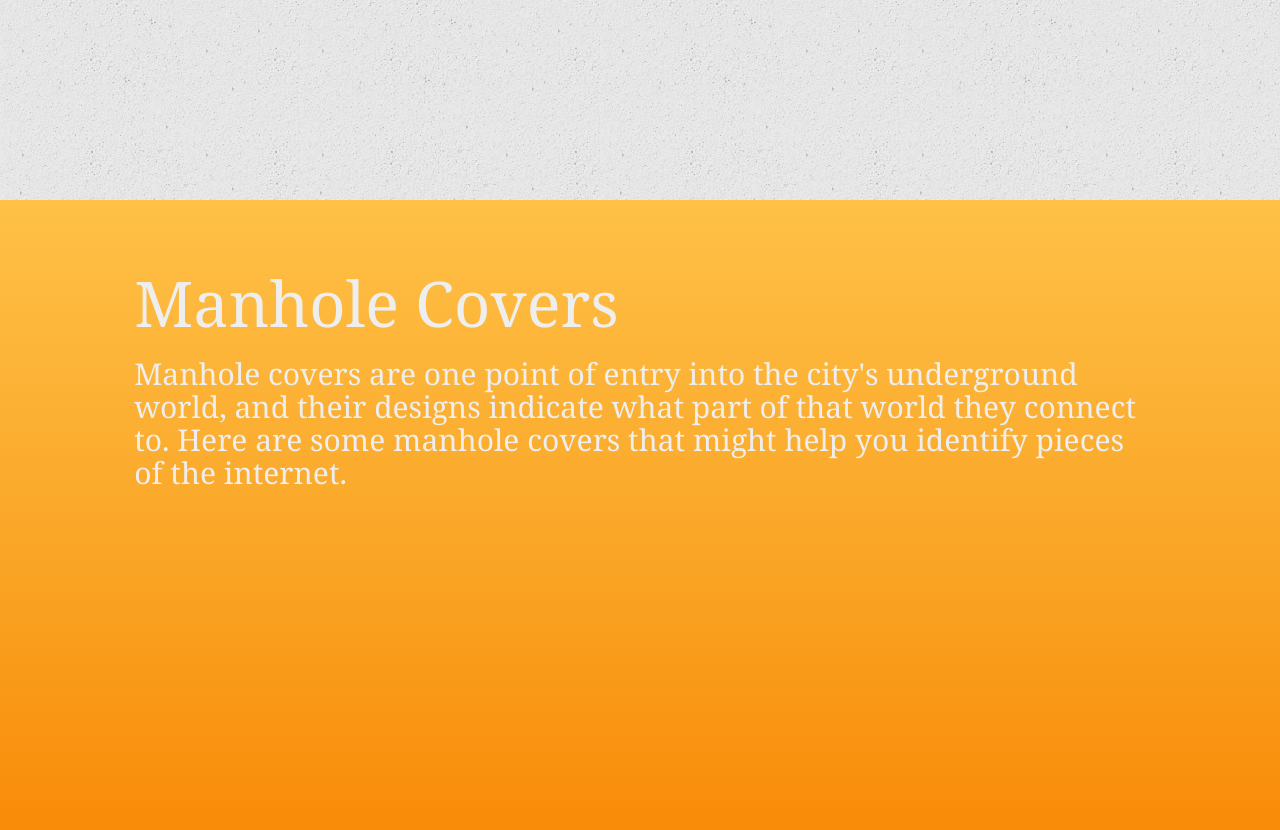
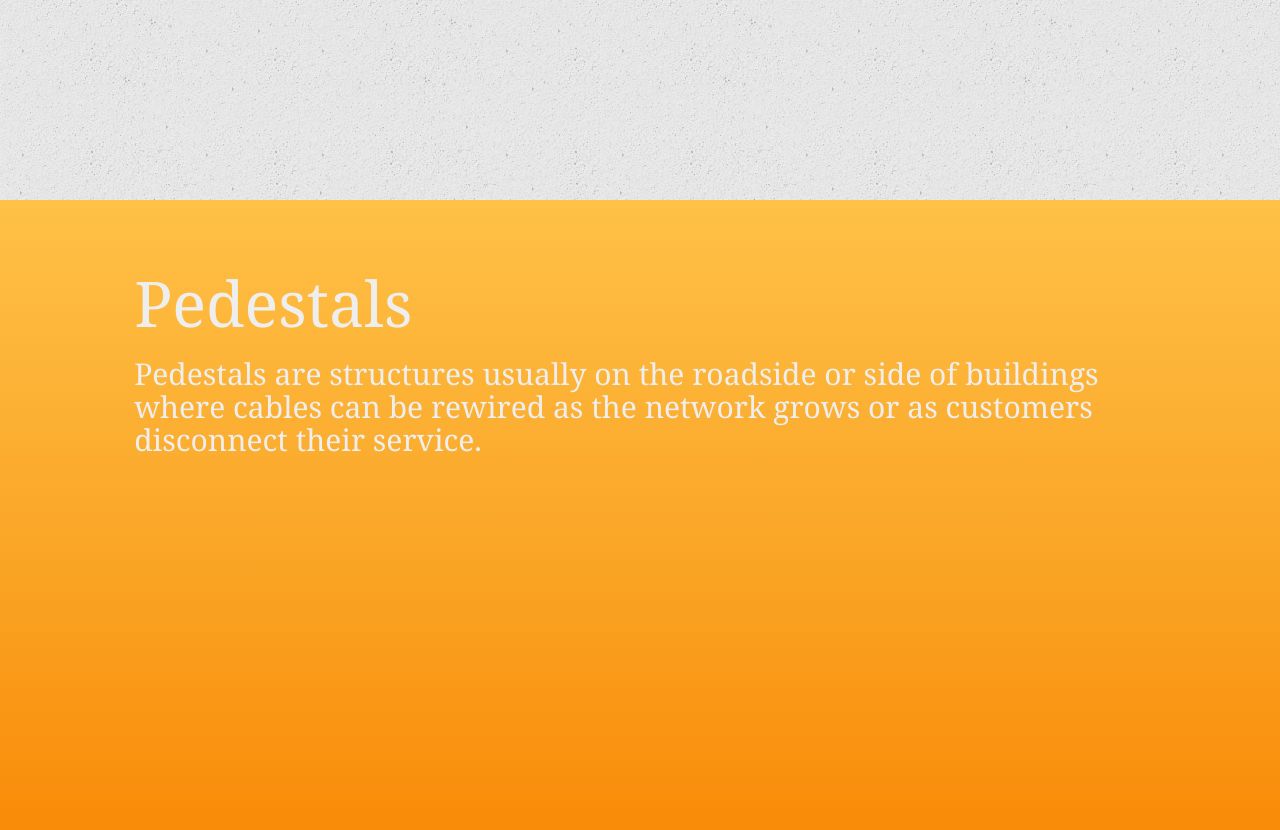
Before and after one commit to lifewinning/seeingnetworks, a Jekyll site: the page built from phx/index.md, in a window 1280 px wide and 900 px high, scrolled down 752 px. Shown: the top 830 px of the window. Built offline with Jekyll 4.4.1, drawn with Linux system fonts in a browser that asks for light colours; nearby versions of some CDN libraries; some of the changed text lies outside the part shown.

Commit message:
Adding first phx images

```diff
--- a/_data/phx-meta.csv
+++ b/_data/phx-meta.csv
@@ -1,2 +1,2 @@
 title,category,summary
-Manhole Covers,manhole,"Manhole covers are one point of entry into the city's underground world, and their designs indicate what part of that world they connect to. Here are some manhole covers that might help you identify pieces of the internet. "
+Pedestals,pedestals,"Pedestals are structures usually on the roadside or side of buildings where cables can be rewired as the network grows or as customers disconnect their service."
--- a/_data/phx.csv
+++ b/_data/phx.csv
@@ -1,2 +1,2 @@
 category,name,img,desc,lat,lon,coords
-manhole,Empire City Subway ,/img/nyc/manholes/ecs.png,"Empire City Subway was formed in 1891 to construct and maintain tubes for telegraph and telephone cables ('subway' referring to anything under the ground, not just transportation networks). ECS now leases space in those conduits to telecommunications companies. They own approximately 11,000 manholes and 58 million feet of conduit. The New York Telephone Company (also known as Bell Atlantic New York) was ECS' original primary shareholder. Through the dark alchemy of mergers and acquisitions in the telecommunications industry, ECS is now a wholly owned subsidiary of Verizon.",,,
+pedestals,Cox Cable ,/img/phx/pedestals/cable-outside.png,"Cox provides TV, Internet, and digital phone service to the entire metro area.",,,
--- a/_includes/city.html
+++ b/_includes/city.html
@@ -53,7 +53,7 @@
      {% if data.category == category.category %}
        {% if data.img != 'null' %}
         <div class="row">
-          <div class="object col-md-3 col-md-offset-1"><img src="{{site.url}}/{{data.img}}" class="img-responsive"></div>
+          <div class="object col-md-3 col-md-offset-1"><img src="{{data.img}}" class="img-responsive"></div>
           <div class="col-md-6 desc">
             <h2>{{data.name}}</h2>
             <p>{{data.desc}}</p>
```
Also changed, not shown: img/phx/antennas/weather.png (added), img/phx/pedestals/cable-inside.png (added), img/phx/pedestals/cable-outside.png (added), img/phx/pedestals/dsl.png (added), img/phx/pedestals/fiber.png (added), img/phx/pedestals/rail.png (added), img/phx/pedestals/telco-home.png (added), img/phx/pedestals/telco-road.png (added).
